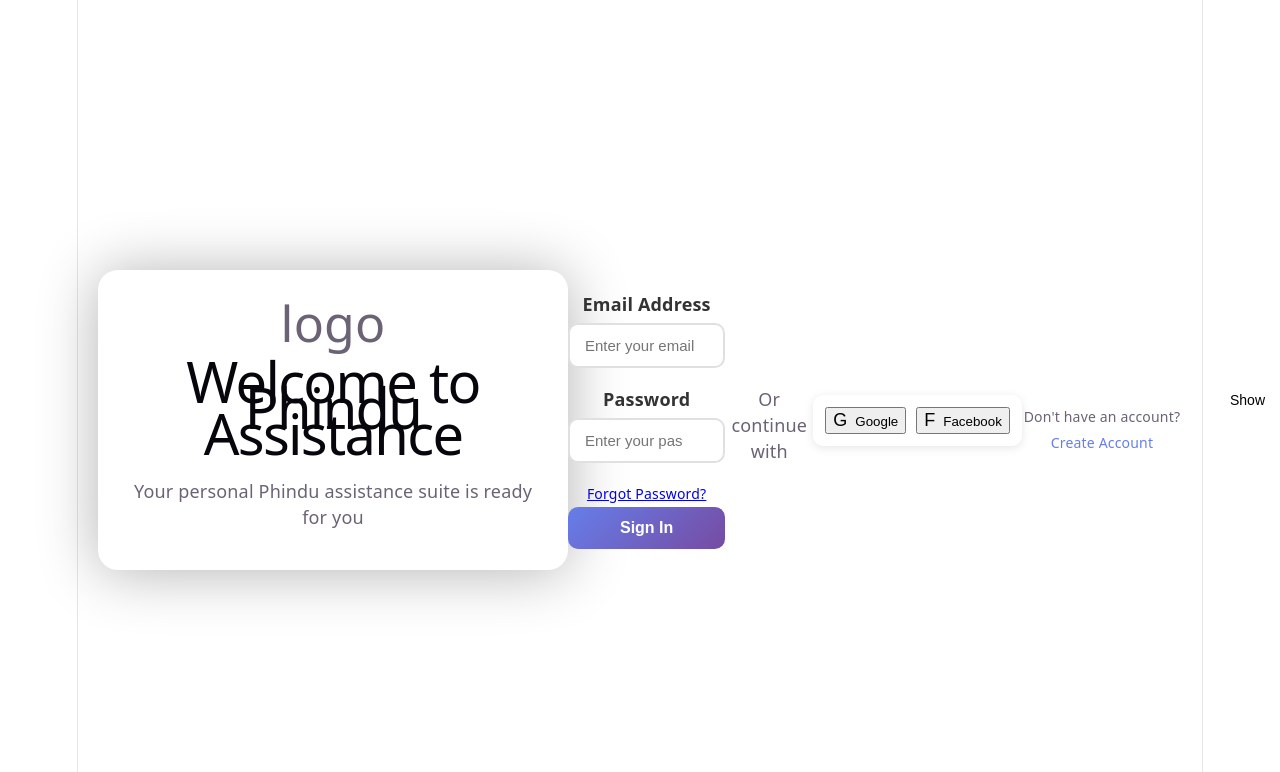
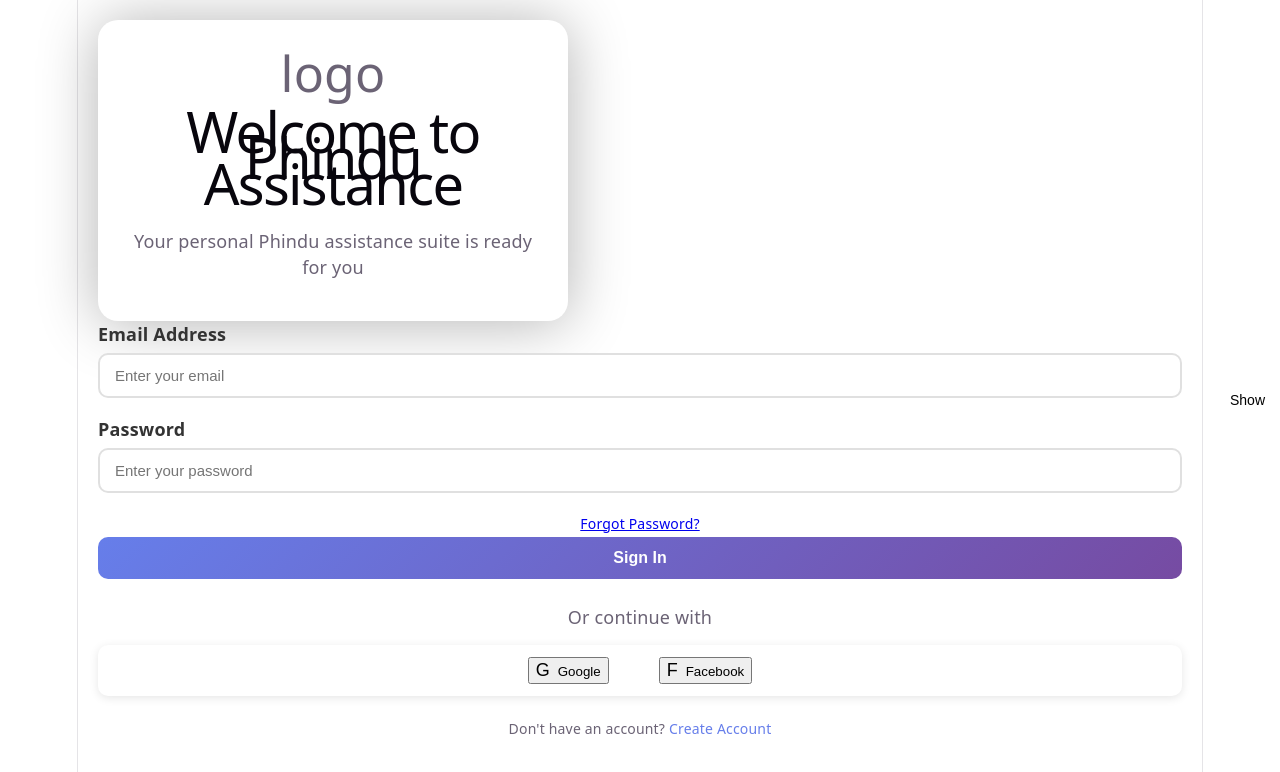
Before and after one commit to Valent-p/phindu-assistant, a React (Vite) app: page / in a window 1280 px wide. Shown: the top 772 px of the page. Built offline with nearby package versions, Linux system fonts and the light colour scheme.

Commit message:
Update Login.css
editing css to make clean layout

```diff
--- a/src/Login.css
+++ b/src/Login.css
@@ -1,7 +1,7 @@
 /*main container for the login page*/
 .login-container {
     min-height: 100vh;
-    display: flex;
+    /*display: flex;*/
     justify-content: center;
     align-items: center;
     background-color: linear-gradient(135deg, #667eea, #764ba2 100%);
@@ -51,6 +51,7 @@
     margin-bottom: 6px;
     font-weight: bold;
     color: #333;
+    text-align: left;
 }
 
 .input-group input {
@@ -147,7 +148,7 @@
 .google-login, .facebook-login {
     display: flex;
     justify-content: space-between;
-    gap: 10px;
+    gap: 50px;
     border-radius: 10px;
     background: white;
     box-shadow: 0 2px 10px rgba(0, 0, 0, 0.1);
```
